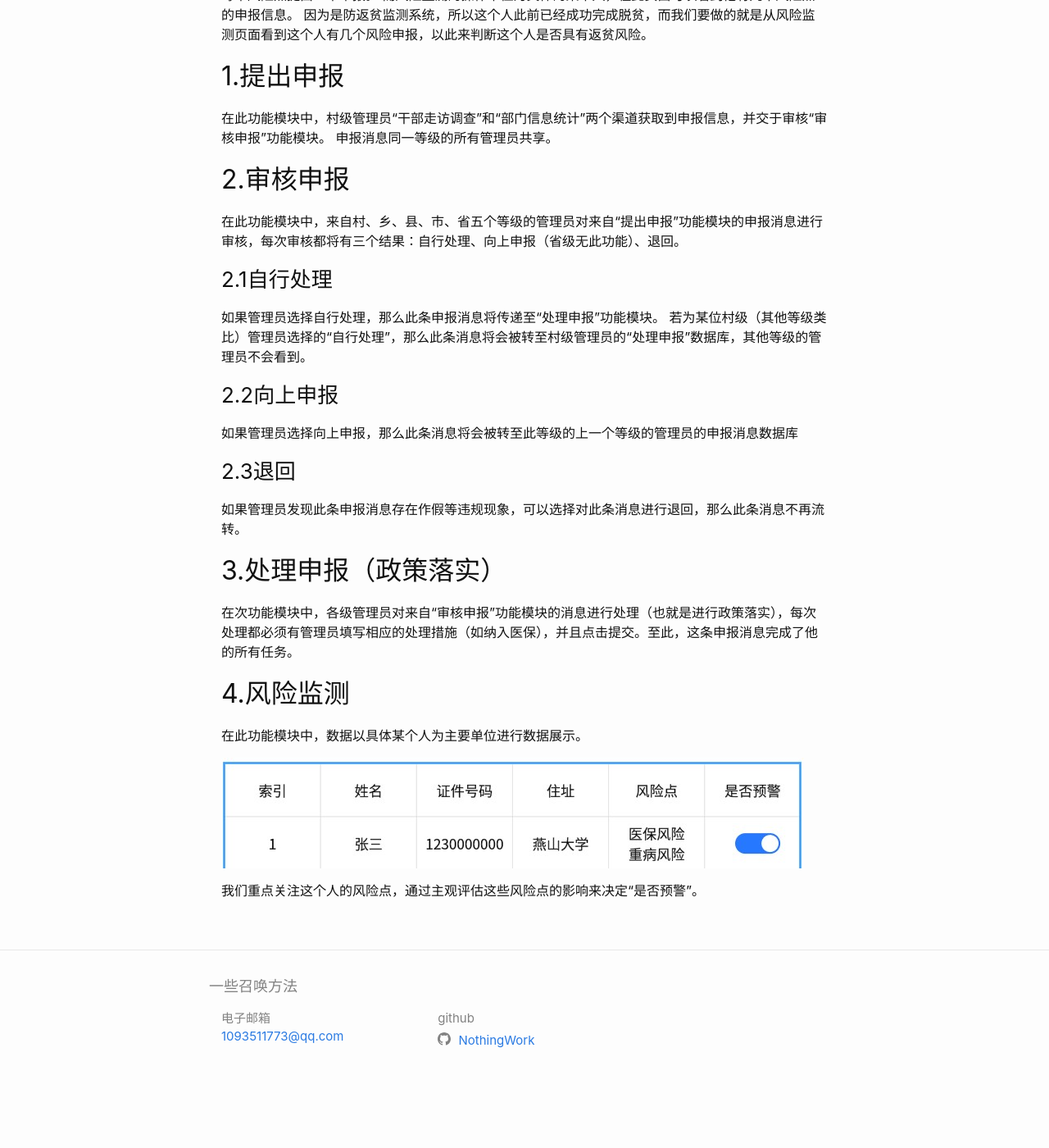
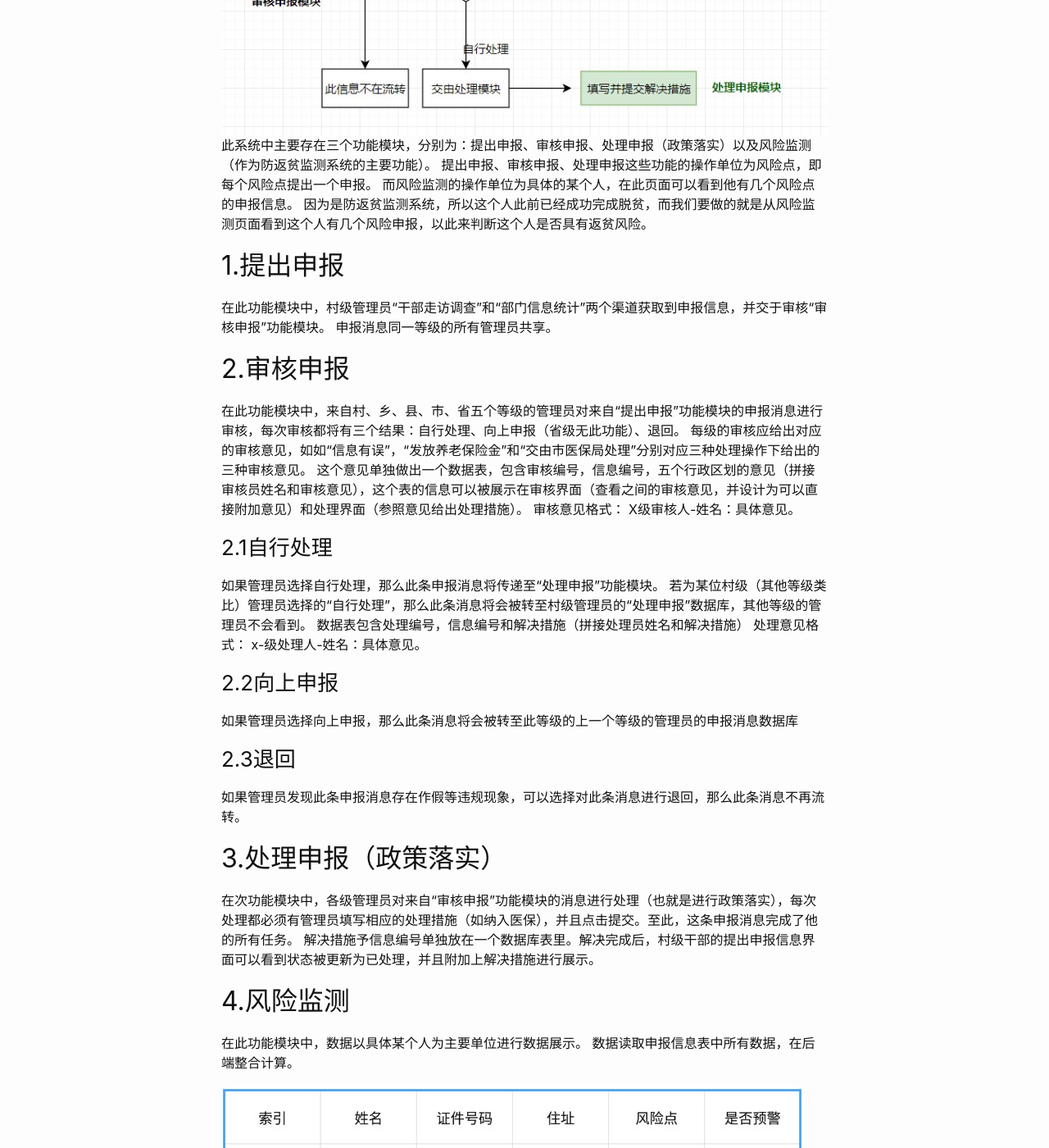
Before and after one commit to NothingWork/NothingWork.github.io, a Jekyll site: the page built from _posts/2024-06-06-防返贫监测系统随笔.md, in a window 1280 px wide and 1400 px high, scrolled down 906 px. Shown: the whole window at 82% size. Built offline with Jekyll 4.4.1, drawn with Linux system fonts in a browser that asks for light colours; before the commit the page ends 2247 px from its top, so only the background shows below that; some of the changed text lies outside the part shown.

Commit message:
[update] 更新博客

```diff
--- a/_posts/2024-06-06-防返贫监测系统随笔.md
+++ b/_posts/2024-06-06-防返贫监测系统随笔.md
@@ -4,6 +4,15 @@
 date:   2024-06-06 18:03:00 +0800
 categories: jekyll update
 ---
+- [0.关于这个系统的功能](#0关于这个系统的功能)
+- [1.提出申报](#1提出申报)
+- [2.审核申报](#2审核申报)
+  - [2.1自行处理](#21自行处理)
+  - [2.2向上申报](#22向上申报)
+  - [2.3退回](#23退回)
+- [3.处理申报（政策落实）](#3处理申报政策落实)
+- [4.风险监测](#4风险监测)
+- [5.系统管理](#5系统管理)
 
 ## 0.关于这个系统的功能
 
@@ -21,11 +30,18 @@
 ## 2.审核申报
 
 在此功能模块中，来自村、乡、县、市、省五个等级的管理员对来自“提出申报”功能模块的申报消息进行审核，每次审核都将有三个结果：自行处理、向上申报（省级无此功能）、退回。
+每级的审核应给出对应的审核意见，如如“信息有误”，“发放养老保险金”和“交由市医保局处理”分别对应三种处理操作下给出的三种审核意见。
+这个意见单独做出一个数据表，包含审核编号，信息编号，五个行政区划的意见（拼接审核员姓名和审核意见），这个表的信息可以被展示在审核界面（查看之间的审核意见，并设计为可以直接附加意见）和处理界面（参照意见给出处理措施）。
+审核意见格式：
+X级审核人-姓名：具体意见。
 
 ### 2.1自行处理
 
 如果管理员选择自行处理，那么此条申报消息将传递至“处理申报”功能模块。
 若为某位村级（其他等级类比）管理员选择的“自行处理”，那么此条消息将会被转至村级管理员的“处理申报”数据库，其他等级的管理员不会看到。
+数据表包含处理编号，信息编号和解决措施（拼接处理员姓名和解决措施）
+处理意见格式：
+x-级处理人-姓名：具体意见。
 
 ### 2.2向上申报
 
@@ -38,11 +54,18 @@
 ## 3.处理申报（政策落实）
 
 在次功能模块中，各级管理员对来自“审核申报”功能模块的消息进行处理（也就是进行政策落实），每次处理都必须有管理员填写相应的处理措施（如纳入医保），并且点击提交。至此，这条申报消息完成了他的所有任务。
+解决措施予信息编号单独放在一个数据库表里。解决完成后，村级干部的提出申报信息界面可以看到状态被更新为已处理，并且附加上解决措施进行展示。
 
 ## 4.风险监测
 
 在此功能模块中，数据以具体某个人为主要单位进行数据展示。
+数据读取申报信息表中所有数据，在后端整合计算。
 
 ![alt text](/pictures/002/1.jpg)
 
-我们重点关注这个人的风险点，通过主观评估这些风险点的影响来决定“是否预警”。
+我们重点关注这个人的风险点，通过一定的计量公式来由系统自动决定是否将其标记为预警对象（不可手动修改）。
+添加数据可视化模块，直观的看到个行政区的预警人员信息（地图形式）。
+
+## 5.系统管理
+
+在此功能模块实现人员分配、风险点管理和解决措施管理。
```
